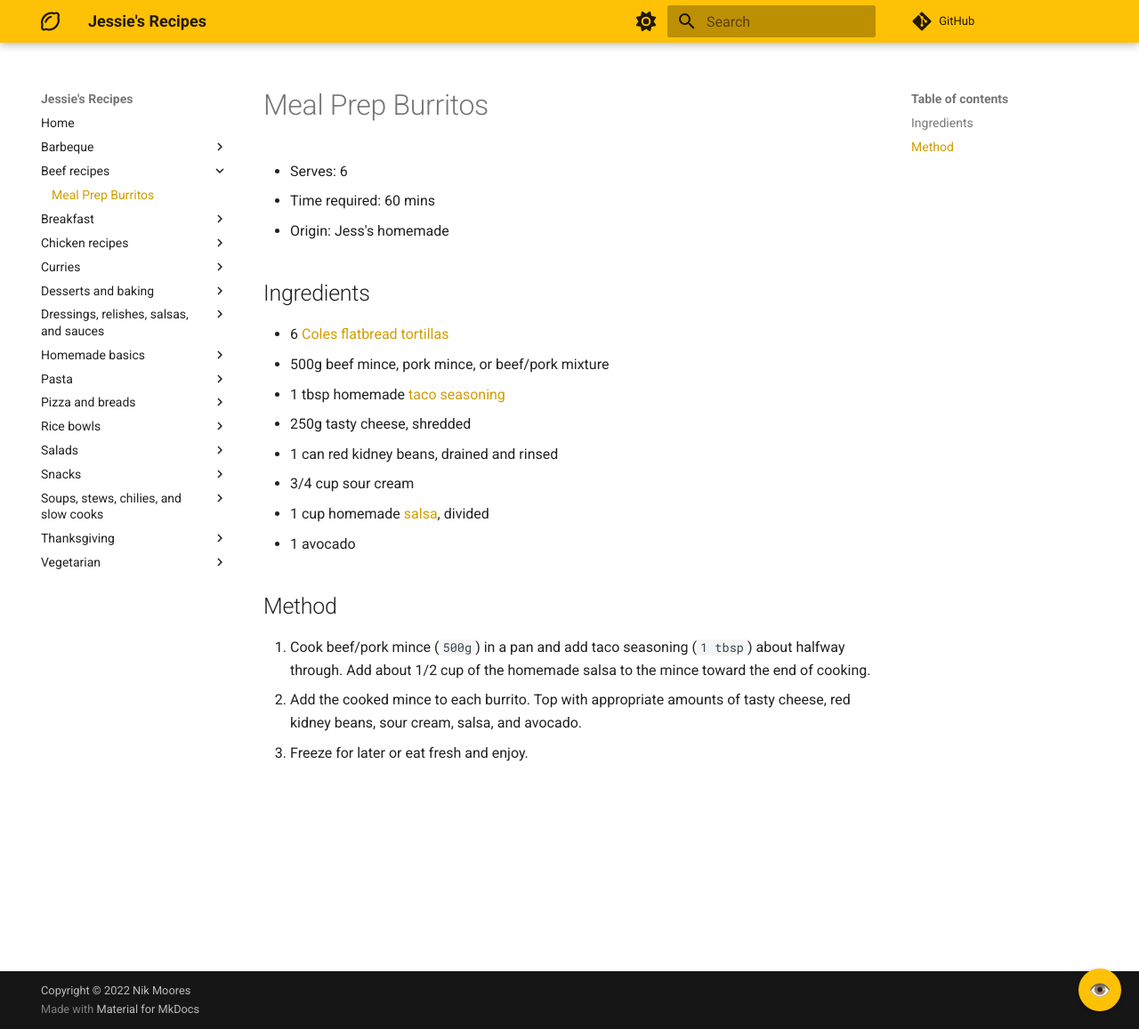
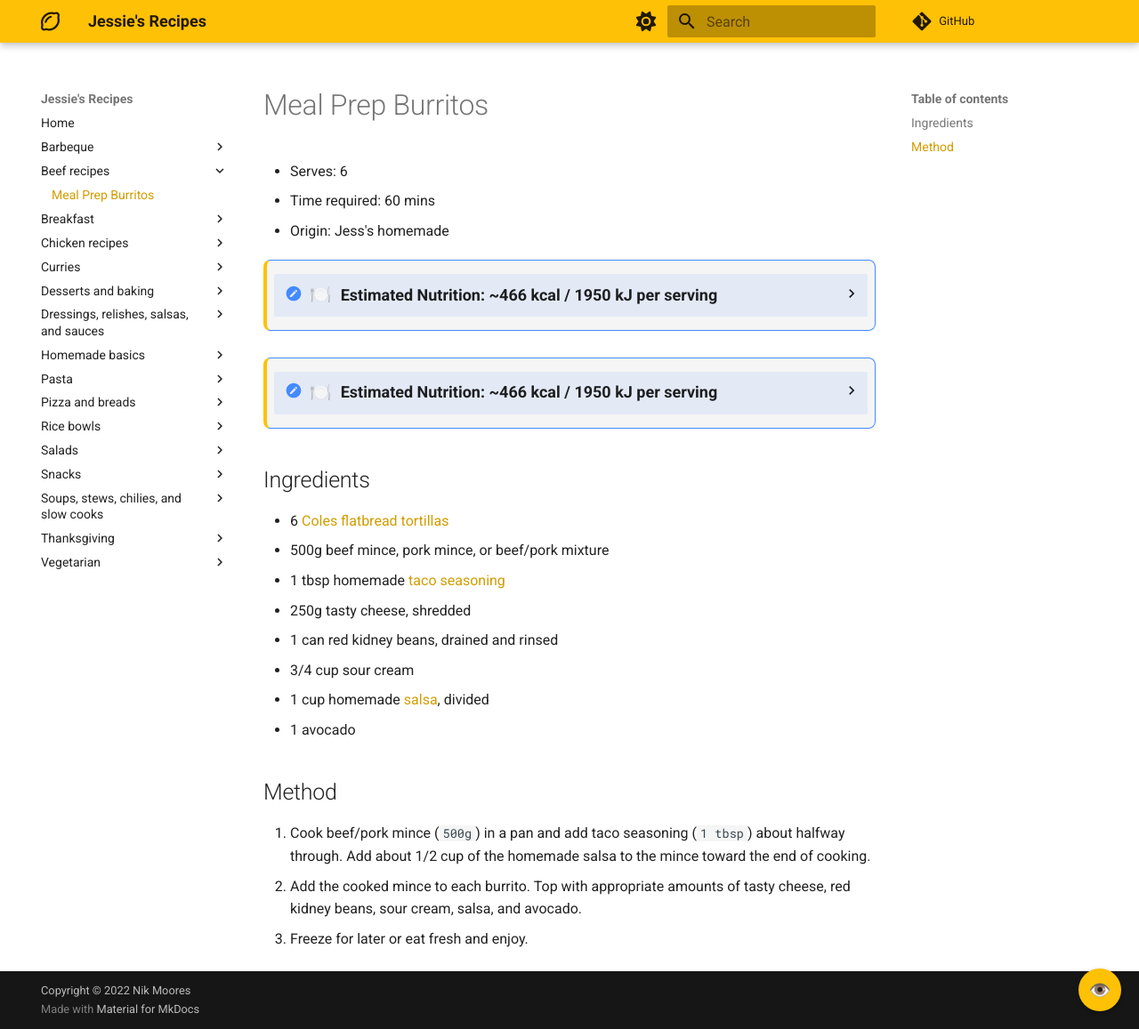
Before and after one commit to Adroz/recipe-database, an MkDocs documentation site: the page built from docs/beef-recipes/burritos.md, in a window 1280 px wide and 1157 px high. Shown: the whole window at 89% size. Built offline with MkDocs 1.6.1 and Material for MkDocs 9.7.7, drawn with Linux system fonts in a browser that asks for light colours; comment, search, counter and statistics services are not loaded; part of the change alters nothing that is shown.

Commit message:
Add calorie/kJ estimation feature for recipe pages
Agent-Logs-Url: https://github.com/Adroz/recipe-database/sessions/afd3c378-5982-484a-8200-9d1240fc2985

Co-authored-by: Adroz <335444+Adroz@users.noreply.github.com>

```diff
--- /dev/null
+++ b/docs/javascripts/calorie-estimator.js
@@ -0,0 +1,596 @@
+/**
+ * Calorie/kJ Estimator for Recipe Pages
+ *
+ * This script estimates nutritional information based on ingredients
+ * using a hardcoded calorie lookup table (no API required).
+ *
+ * Note: These are estimates only and may not be accurate for all recipes.
+ */
+
+// Calorie database: calories per standard unit (typically per 100g or per item)
+// Values are approximate and sourced from common nutrition databases
+const CALORIE_DATABASE = {
+  // ===== PROTEINS =====
+  // Chicken
+  'chicken thigh': { calories: 209, per: '100g', keywords: ['chicken thigh', 'chicken thighs'] },
+  'chicken breast': { calories: 165, per: '100g', keywords: ['chicken breast', 'chicken breasts'] },
+  'chicken': { calories: 190, per: '100g', keywords: ['chicken'] },
+
+  // Beef
+  'beef': { calories: 250, per: '100g', keywords: ['beef', 'steak', 'ground beef', 'mince'] },
+  'beef mince': { calories: 250, per: '100g', keywords: ['beef mince', 'ground beef'] },
+
+  // Pork
+  'pork': { calories: 242, per: '100g', keywords: ['pork'] },
+  'bacon': { calories: 541, per: '100g', keywords: ['bacon'] },
+  'sausage': { calories: 301, per: '100g', keywords: ['sausage', 'sausages'] },
+  'ribs': { calories: 277, per: '100g', keywords: ['ribs', 'pork ribs'] },
+
+  // Lamb
+  'lamb': { calories: 294, per: '100g', keywords: ['lamb'] },
+
+  // Seafood
+  'shrimp': { calories: 99, per: '100g', keywords: ['shrimp', 'prawns', 'prawn'] },
+  'tuna': { calories: 130, per: '100g', keywords: ['tuna'] },
+  'salmon': { calories: 208, per: '100g', keywords: ['salmon'] },
+  'fish': { calories: 150, per: '100g', keywords: ['fish', 'cod', 'tilapia', 'white fish'] },
+
+  // Eggs
+  'egg': { calories: 78, per: 'item', keywords: ['egg', 'eggs'] },
+
+  // ===== DAIRY =====
+  'milk': { calories: 42, per: '100ml', keywords: ['milk'] },
+  'cream': { calories: 292, per: '100ml', keywords: ['cream', 'heavy cream', 'thickened cream', 'whipping cream'] },
+  'butter': { calories: 717, per: '100g', keywords: ['butter'] },
+  'cheese': { calories: 402, per: '100g', keywords: ['cheese'] },
+  'cheddar': { calories: 403, per: '100g', keywords: ['cheddar'] },
+  'mozzarella': { calories: 280, per: '100g', keywords: ['mozzarella'] },
+  'parmesan': { calories: 431, per: '100g', keywords: ['parmesan', 'parmigiano'] },
+  'cream cheese': { calories: 342, per: '100g', keywords: ['cream cheese'] },
+  'paneer': { calories: 265, per: '100g', keywords: ['paneer'] },
+  'yoghurt': { calories: 59, per: '100g', keywords: ['yoghurt', 'yogurt'] },
+  'sour cream': { calories: 193, per: '100g', keywords: ['sour cream'] },
+  'coconut milk': { calories: 230, per: '100ml', keywords: ['coconut milk'] },
+  'coconut cream': { calories: 330, per: '100ml', keywords: ['coconut cream'] },
+
+  // ===== GRAINS & CARBS =====
+  'pasta': { calories: 131, per: '100g', keywords: ['pasta', 'spaghetti', 'penne', 'macaroni', 'cavatappi', 'noodles'] },
+  'rice': { calories: 130, per: '100g', keywords: ['rice'] },
+  'bread': { calories: 265, per: '100g', keywords: ['bread'] },
+  'flour': { calories: 364, per: '100g', keywords: ['flour', 'all-purpose flour', 'plain flour', 'self-raising flour'] },
+  'oats': { calories: 389, per: '100g', keywords: ['oats', 'oatmeal', 'rolled oats'] },
+  'breadcrumbs': { calories: 395, per: '100g', keywords: ['breadcrumbs', 'panko'] },
+  'tortilla': { calories: 312, per: '100g', keywords: ['tortilla', 'tortillas', 'wrap', 'wraps'] },
+
+  // ===== LEGUMES =====
+  'lentils': { calories: 116, per: '100g', keywords: ['lentils', 'lentil', 'red lentils', 'red lentil'] },
+  'chickpeas': { calories: 164, per: '100g', keywords: ['chickpeas', 'chickpea', 'garbanzo'] },
+  'black beans': { calories: 132, per: '100g', keywords: ['black beans'] },
+  'beans': { calories: 127, per: '100g', keywords: ['beans', 'kidney beans', 'white beans', 'cannellini'] },
+
+  // ===== VEGETABLES =====
+  'onion': { calories: 40, per: '100g', keywords: ['onion', 'onions', 'brown onion', 'red onion', 'white onion'] },
+  'garlic': { calories: 5, per: 'clove', keywords: ['garlic', 'garlic clove', 'garlic cloves'] },
+  'tomato': { calories: 18, per: '100g', keywords: ['tomato', 'tomatoes', 'cherry tomato', 'cherry tomatoes'] },
+  'tomato passata': { calories: 24, per: '100ml', keywords: ['passata', 'tomato passata'] },
+  'sun-dried tomatoes': { calories: 258, per: '100g', keywords: ['sun-dried tomato', 'sun-dried tomatoes', 'sundried'] },
+  'canned tomatoes': { calories: 20, per: '100g', keywords: ['canned tomatoes', 'chopped tomatoes', 'diced tomatoes', 'tinned tomatoes'] },
+  'potato': { calories: 77, per: '100g', keywords: ['potato', 'potatoes'] },
+  'sweet potato': { calories: 86, per: '100g', keywords: ['sweet potato', 'sweet potatoes'] },
+  'carrot': { calories: 41, per: '100g', keywords: ['carrot', 'carrots'] },
+  'celery': { calories: 14, per: '100g', keywords: ['celery'] },
+  'bell pepper': { calories: 31, per: '100g', keywords: ['bell pepper', 'capsicum', 'peppers'] },
+  'spinach': { calories: 23, per: '100g', keywords: ['spinach'] },
+  'chard': { calories: 19, per: '100g', keywords: ['chard', 'swiss chard', 'silverbeet'] },
+  'kale': { calories: 49, per: '100g', keywords: ['kale'] },
+  'lettuce': { calories: 15, per: '100g', keywords: ['lettuce', 'romaine'] },
+  'cabbage': { calories: 25, per: '100g', keywords: ['cabbage'] },
+  'broccoli': { calories: 34, per: '100g', keywords: ['broccoli'] },
+  'cauliflower': { calories: 25, per: '100g', keywords: ['cauliflower'] },
+  'eggplant': { calories: 25, per: '100g', keywords: ['eggplant', 'aubergine'] },
+  'zucchini': { calories: 17, per: '100g', keywords: ['zucchini', 'courgette'] },
+  'mushroom': { calories: 22, per: '100g', keywords: ['mushroom', 'mushrooms'] },
+  'ginger': { calories: 8, per: '10g', keywords: ['ginger'] },
+  'pumpkin': { calories: 26, per: '100g', keywords: ['pumpkin', 'squash', 'butternut'] },
+
+  // ===== FRUITS =====
+  'banana': { calories: 89, per: '100g', keywords: ['banana', 'bananas'] },
+  'apple': { calories: 52, per: '100g', keywords: ['apple', 'apples'] },
+  'lemon': { calories: 29, per: '100g', keywords: ['lemon', 'lemons', 'lemon juice'] },
+  'lime': { calories: 30, per: '100g', keywords: ['lime', 'limes', 'lime juice'] },
+  'orange': { calories: 47, per: '100g', keywords: ['orange', 'oranges', 'orange juice'] },
+  'berries': { calories: 57, per: '100g', keywords: ['berries', 'strawberries', 'blueberries', 'raspberries'] },
+  'dates': { calories: 282, per: '100g', keywords: ['dates', 'date'] },
+
+  // ===== FATS & OILS =====
+  'olive oil': { calories: 884, per: '100ml', keywords: ['olive oil'] },
+  'vegetable oil': { calories: 884, per: '100ml', keywords: ['vegetable oil', 'canola oil', 'oil'] },
+  'sesame oil': { calories: 884, per: '100ml', keywords: ['sesame oil'] },
+  'ghee': { calories: 900, per: '100g', keywords: ['ghee'] },
+
+  // ===== SWEETENERS =====
+  'sugar': { calories: 387, per: '100g', keywords: ['sugar', 'white sugar', 'caster sugar', 'granulated sugar'] },
+  'brown sugar': { calories: 380, per: '100g', keywords: ['brown sugar'] },
+  'honey': { calories: 304, per: '100g', keywords: ['honey'] },
+  'maple syrup': { calories: 260, per: '100ml', keywords: ['maple syrup'] },
+  'coconut sugar': { calories: 375, per: '100g', keywords: ['coconut sugar'] },
+
+  // ===== BAKING =====
+  'chocolate chips': { calories: 535, per: '100g', keywords: ['chocolate chips', 'chocolate chip'] },
+  'chocolate': { calories: 546, per: '100g', keywords: ['chocolate', 'cocoa'] },
+  'cocoa powder': { calories: 228, per: '100g', keywords: ['cocoa powder', 'cocoa'] },
+  'baking powder': { calories: 5, per: '5g', keywords: ['baking powder'] },
+  'baking soda': { calories: 0, per: '5g', keywords: ['baking soda', 'bicarbonate'] },
+  'vanilla': { calories: 12, per: '5ml', keywords: ['vanilla', 'vanilla extract', 'vanilla essence'] },
+  'yeast': { calories: 10, per: '7g', keywords: ['yeast', 'active dry yeast', 'instant yeast'] },
+
+  // ===== NUTS & SEEDS =====
+  'peanut butter': { calories: 588, per: '100g', keywords: ['peanut butter'] },
+  'almonds': { calories: 579, per: '100g', keywords: ['almonds', 'almond'] },
+  'peanuts': { calories: 567, per: '100g', keywords: ['peanuts', 'peanut'] },
+  'walnuts': { calories: 654, per: '100g', keywords: ['walnuts', 'walnut'] },
+  'cashews': { calories: 553, per: '100g', keywords: ['cashews', 'cashew'] },
+  'pistachios': { calories: 562, per: '100g', keywords: ['pistachios', 'pistachio'] },
+  'sesame seeds': { calories: 573, per: '100g', keywords: ['sesame seeds', 'sesame'] },
+
+  // ===== CONDIMENTS & SAUCES =====
+  'soy sauce': { calories: 53, per: '100ml', keywords: ['soy sauce', 'soya sauce'] },
+  'fish sauce': { calories: 35, per: '100ml', keywords: ['fish sauce'] },
+  'mirin': { calories: 240, per: '100ml', keywords: ['mirin'] },
+  'sake': { calories: 134, per: '100ml', keywords: ['sake'] },
+  'vinegar': { calories: 21, per: '100ml', keywords: ['vinegar', 'rice vinegar', 'white wine vinegar', 'balsamic'] },
+  'mayonnaise': { calories: 680, per: '100g', keywords: ['mayonnaise', 'mayo'] },
+  'mustard': { calories: 66, per: '100g', keywords: ['mustard', 'dijon'] },
+  'ketchup': { calories: 112, per: '100g', keywords: ['ketchup', 'tomato sauce'] },
+  'hummus': { calories: 166, per: '100g', keywords: ['hummus'] },
+
+  // ===== BROTHS & STOCKS =====
+  'broth': { calories: 7, per: '100ml', keywords: ['broth', 'stock', 'vegetable broth', 'chicken broth', 'beef broth', 'stock powder'] },
+
+  // ===== SPICES (negligible calories) =====
+  'spices': { calories: 5, per: '5g', keywords: ['turmeric', 'cumin', 'paprika', 'garam masala', 'cinnamon', 'cardamom', 'thyme', 'oregano', 'basil', 'rosemary', 'pepper', 'chili', 'curry powder'] },
+};
+
+// Unit conversions to a standard measurement
+const UNIT_CONVERSIONS = {
+  // Volume to ml
+  'cup': 240,
+  'cups': 240,
+  'tbsp': 15,
+  'tablespoon': 15,
+  'tablespoons': 15,
+  'tsp': 5,
+  'teaspoon': 5,
+  'teaspoons': 5,
+  'ml': 1,
+  'l': 1000,
+  'litre': 1000,
+  'liter': 1000,
+
+  // Weight to g
+  'g': 1,
+  'gram': 1,
+  'grams': 1,
+  'kg': 1000,
+  'kilogram': 1000,
+  'oz': 28.35,
+  'oz.': 28.35,
+  'ounce': 28.35,
+  'ounces': 28.35,
+  'lb': 453.6,
+  'lbs': 453.6,
+  'pound': 453.6,
+  'pounds': 453.6,
+
+  // Count items
+  'item': 1,
+  'items': 1,
+  'piece': 1,
+  'pieces': 1,
+  'clove': 1,
+  'cloves': 1,
+  'inch': 10, // approximate grams for ginger
+};
+
+/**
+ * Parse a quantity string like "1 1/2", "1/2", "2", "3-4"
+ */
+function parseQuantity(str) {
+  if (!str) return 1;
+
+  str = str.trim();
+
+  // Handle ranges like "3-4" - take the average
+  if (str.includes('-')) {
+    const parts = str.split('-');
+    const low = parseQuantity(parts[0]);
+    const high = parseQuantity(parts[1]);
+    return (low + high) / 2;
+  }
+
+  // Handle mixed fractions like "1 1/2"
+  const mixedMatch = str.match(/(\d+)\s+(\d+)\/(\d+)/);
+  if (mixedMatch) {
+    return parseInt(mixedMatch[1]) + parseInt(mixedMatch[2]) / parseInt(mixedMatch[3]);
+  }
+
+  // Handle simple fractions like "1/2"
+  const fractionMatch = str.match(/(\d+)\/(\d+)/);
+  if (fractionMatch) {
+    return parseInt(fractionMatch[1]) / parseInt(fractionMatch[2]);
+  }
+
+  // Handle decimals and integers
+  const num = parseFloat(str);
+  return isNaN(num) ? 1 : num;
+}
+
+/**
+ * Parse an ingredient line and extract quantity, unit, and ingredient name
+ */
+function parseIngredient(line) {
+  // Clean up the line
+  line = line.toLowerCase().trim();
+
+  // Remove leading bullet points or dashes
+  line = line.replace(/^[\*\-•]\s*/, '');
+
+  // Skip "to serve", "to taste", "for cooking" lines
+  if (line.includes('to serve') || line.includes('to taste') || line.includes('for cooking') || line.includes('optional')) {
+    return null;
+  }
+
+  // Try to match: quantity unit ingredient
+  // Pattern: optional quantity, optional unit, then the rest is ingredient
+  const patterns = [
+    // "500g pasta" or "500 g pasta"
+    /^([\d\s\/\-\.]+)\s*(g|gram|grams|kg|kilogram|oz|oz\.|ounce|ounces|lb|lbs|pound|pounds|ml|l|litre|liter|cup|cups|tbsp|tablespoon|tablespoons|tsp|teaspoon|teaspoons)\s+(.+)/i,
+    // "2 eggs" or "4 garlic cloves"
+    /^([\d\s\/\-\.]+)\s+(.+)/i,
+    // Just ingredient name
+    /^(.+)$/i,
+  ];
+
+  let quantity = 1;
+  let unit = null;
+  let ingredientName = line;
+
+  for (const pattern of patterns) {
+    const match = line.match(pattern);
+    if (match) {
+      if (match.length === 4) {
+        // quantity unit ingredient
+        quantity = parseQuantity(match[1]);
+        unit = match[2].toLowerCase();
+        ingredientName = match[3];
+      } else if (match.length === 3) {
+        // quantity ingredient
+        quantity = parseQuantity(match[1]);
+        ingredientName = match[2];
+
+        // Check if first word of ingredient is actually a unit
+        const words = ingredientName.split(/\s+/);
+        if (words.length > 1 && UNIT_CONVERSIONS[words[0].toLowerCase()]) {
+          unit = words[0].toLowerCase();
+          ingredientName = words.slice(1).join(' ');
+        }
+      }
+      break;
+    }
+  }
+
+  // Clean ingredient name - remove parenthetical notes and commas
+  ingredientName = ingredientName
+    .replace(/\([^)]*\)/g, '')  // Remove parenthetical
+    .replace(/,.*$/, '')        // Remove everything after comma
+    .replace(/\s+/g, ' ')       // Normalize spaces
+    .trim();
+
+  return { quantity, unit, ingredientName };
+}
+
+/**
+ * Find the best matching food item from our database
+ */
+function findFoodMatch(ingredientName) {
+  const lowerName = ingredientName.toLowerCase();
+
+  // First, try exact keyword matches (more specific items first)
+  for (const [key, data] of Object.entries(CALORIE_DATABASE)) {
+    if (data.keywords.some(keyword => lowerName.includes(keyword))) {
+      return { key, ...data };
+    }
+  }
+
+  return null;
+}
+
+/**
+ * Calculate calories for an ingredient
+ */
+function calculateIngredientCalories(parsed) {
+  if (!parsed) return { calories: 0, matched: false, ingredient: 'unknown' };
+
+  const { quantity, unit, ingredientName } = parsed;
+  const foodMatch = findFoodMatch(ingredientName);
+
+  if (!foodMatch) {
+    return { calories: 0, matched: false, ingredient: ingredientName };
+  }
+
+  const { calories, per, key } = foodMatch;
+
+  // Determine the amount in standard units (g or ml or items)
+  let standardAmount = quantity;
+
+  if (unit && UNIT_CONVERSIONS[unit]) {
+    standardAmount = quantity * UNIT_CONVERSIONS[unit];
+  }
+
+  // Calculate calories based on the "per" unit
+  let totalCalories;
+
+  if (per === '100g' || per === '100ml') {
+    totalCalories = (standardAmount / 100) * calories;
+  } else if (per === 'item' || per === 'clove') {
+    totalCalories = standardAmount * calories;
+  } else {
+    // Handle special per values like '5g', '10g', '5ml'
+    const perMatch = per.match(/(\d+)(g|ml)/);
+    if (perMatch) {
+      const perAmount = parseInt(perMatch[1]);
+      totalCalories = (standardAmount / perAmount) * calories;
+    } else {
+      totalCalories = standardAmount * calories;
+    }
+  }
+
+  return {
+    calories: Math.round(totalCalories),
+    matched: true,
+    ingredient: ingredientName,
+    matchedTo: key
+  };
+}
+
+/**
+ * Extract servings from the page
+ */
+function getServings() {
+  const content = document.querySelector('.md-content');
+  if (!content) return null;
+
+  const text = content.textContent;
+
+  // Look for "Serves: X" pattern
+  const servesMatch = text.match(/serves?:\s*([\d\-]+)/i);
+  if (servesMatch) {
+    return parseQuantity(servesMatch[1]);
+  }
+
+  return null;
+}
+
+/**
+ * Extract ingredients from the page
+ */
+function getIngredients() {
+  const content = document.querySelector('.md-content');
+  if (!content) return [];
+
+  // Find the Ingredients section
+  const headings = content.querySelectorAll('h2');
+  let ingredientsSection = null;
+
+  for (const h of headings) {
+    if (h.textContent.toLowerCase().includes('ingredient')) {
+      ingredientsSection = h;
+      break;
+    }
+  }
+
+  if (!ingredientsSection) return [];
+
+  // Get the list after the ingredients heading
+  let nextElement = ingredientsSection.nextElementSibling;
+  while (nextElement && nextElement.tagName !== 'UL' && nextElement.tagName !== 'H2') {
+    nextElement = nextElement.nextElementSibling;
+  }
+
+  if (!nextElement || nextElement.tagName !== 'UL') return [];
+
+  const listItems = nextElement.querySelectorAll('li');
+  return Array.from(listItems).map(li => li.textContent);
+}
+
+/**
+ * Check if current page is a recipe page (not index)
+ */
+function isRecipePage() {
+  // Check if we're on index page
+  const path = window.location.pathname;
+  if (path === '/' || path.endsWith('/index.html') || path.endsWith('/')) {
+    // Check if it's a category index (not the home index)
+    const content = document.querySelector('.md-content');
+    if (content) {
+      const h1 = content.querySelector('h1');
+      if (h1 && h1.textContent.toLowerCase() === 'home') {
+        return false;
+      }
+    }
+    // Could still be a recipe at a root category
+  }
+
+  // Check for recipe structure: must have Serves and Ingredients
+  const content = document.querySelector('.md-content');
+  if (!content) return false;
+
+  const hasServes = /serves?:/i.test(content.textContent);
+  const hasIngredients = content.querySelector('h2') &&
+    Array.from(content.querySelectorAll('h2')).some(h =>
+      h.textContent.toLowerCase().includes('ingredient'));
+
+  return hasServes && hasIngredients;
+}
+
+/**
+ * Create the collapsible nutrition info element
+ */
+function createNutritionElement(totalCalories, caloriesPerServing, servings, ingredientResults) {
+  // Convert to kJ
+  const totalKJ = Math.round(totalCalories * 4.184);
+  const kjPerServing = Math.round(caloriesPerServing * 4.184);
+
+  // Count matched vs unmatched ingredients
+  const matched = ingredientResults.filter(r => r.matched).length;
+  const total = ingredientResults.length;
+  const confidence = total > 0 ? Math.round((matched / total) * 100) : 0;
+
+  const container = document.createElement('details');
+  container.className = 'nutrition-estimate';
+  container.style.cssText = `
+    margin: 1rem 0 1.5rem 0;
+    padding: 0.75rem 1rem;
+    background: var(--md-code-bg-color, #f5f5f5);
+    border-radius: 8px;
+    border-left: 4px solid var(--md-primary-fg-color, #ffa000);
+    font-size: 0.9rem;
+  `;
+
+  const summary = document.createElement('summary');
+  summary.style.cssText = `
+    cursor: pointer;
+    font-weight: 600;
+    display: flex;
+    align-items: center;
+    gap: 0.5rem;
+    user-select: none;
+  `;
+  summary.innerHTML = `
+    <span style="font-size: 1.1em;">🍽️</span>
+    <span>Estimated Nutrition: ~${caloriesPerServing} kcal / ${kjPerServing} kJ per serving</span>
+  `;
+
+  const details = document.createElement('div');
+  details.style.cssText = `
+    margin-top: 0.75rem;
+    padding-top: 0.75rem;
+    border-top: 1px solid var(--md-default-fg-color--lighter, #ddd);
+  `;
+
+  // Main nutrition info
+  let detailsHTML = `
+    <div style="display: grid; grid-template-columns: repeat(auto-fit, minmax(150px, 1fr)); gap: 0.5rem; margin-bottom: 0.75rem;">
+      <div><strong>Per serving:</strong> ~${caloriesPerServing} kcal (${kjPerServing} kJ)</div>
+      <div><strong>Total recipe:</strong> ~${totalCalories} kcal (${totalKJ} kJ)</div>
+      <div><strong>Servings:</strong> ${servings}</div>
+    </div>
+  `;
+
+  // Show unmatched ingredients if any
+  const unmatched = ingredientResults.filter(r => !r.matched);
+  if (unmatched.length > 0) {
+    detailsHTML += `
+      <div style="margin-top: 0.5rem; padding: 0.5rem; background: var(--md-admonition-bg-color, rgba(255,193,7,0.1)); border-radius: 4px; font-size: 0.85em;">
+        <strong>⚠️ Not estimated (${unmatched.length} ingredient${unmatched.length > 1 ? 's' : ''}):</strong>
+        <span style="color: var(--md-default-fg-color--light, #666);">
+          ${unmatched.map(u => u.ingredient).join(', ')}
+        </span>
+      </div>
+    `;
+  }
+
+  // Disclaimer
+  detailsHTML += `
+    <p style="margin: 0.75rem 0 0 0; font-size: 0.8em; color: var(--md-default-fg-color--light, #666); font-style: italic;">
+      ℹ️ These are rough estimates only (${confidence}% of ingredients matched).
+      Actual values may vary based on specific brands, preparation methods, and portion sizes.
+    </p>
+  `;
+
+  details.innerHTML = detailsHTML;
+
+  container.appendChild(summary);
+  container.appendChild(details);
+
+  return container;
+}
+
+/**
+ * Insert the nutrition element after the recipe meta info
+ */
+function insertNutritionElement(element) {
+  const content = document.querySelector('.md-content article');
+  if (!content) return false;
+
+  // Find the first h2 (usually "Ingredients")
+  const firstH2 = content.querySelector('h2');
+  if (firstH2) {
+    firstH2.parentNode.insertBefore(element, firstH2);
+    return true;
+  }
+
+  return false;
+}
+
+/**
+ * Main function to calculate and display nutrition info
+ */
+function calculateAndDisplayNutrition() {
+  // Only run on recipe pages
+  if (!isRecipePage()) {
+    return;
+  }
+
+  const servings = getServings();
+  if (!servings) return;
+
+  const ingredients = getIngredients();
+  if (ingredients.length === 0) return;
+
+  // Parse and calculate calories for each ingredient
+  const results = ingredients.map(ing => {
+    const parsed = parseIngredient(ing);
+    return calculateIngredientCalories(parsed);
+  });
+
+  // Sum up total calories
+  const totalCalories = results.reduce((sum, r) => sum + r.calories, 0);
+  const caloriesPerServing = Math.round(totalCalories / servings);
+
+  // Only show if we have some valid data
+  const matchedCount = results.filter(r => r.matched).length;
+  if (matchedCount === 0) return;
+
+  // Create and insert the element
+  const nutritionElement = createNutritionElement(
+    totalCalories,
+    caloriesPerServing,
+    servings,
+    results
+  );
+
+  insertNutritionElement(nutritionElement);
+}
+
+// Initialize when DOM is ready
+document.addEventListener('DOMContentLoaded', calculateAndDisplayNutrition);
+
+// Also handle MkDocs instant loading (for SPA-like navigation)
+if (typeof document$ !== 'undefined') {
+  document$.subscribe(() => {
+    calculateAndDisplayNutrition();
+  });
+} else {
+  // Fallback: also run on location changes for MkDocs Material instant loading
+  let lastPath = window.location.pathname;
+  const observer = new MutationObserver(() => {
+    if (window.location.pathname !== lastPath) {
+      lastPath = window.location.pathname;
+      // Small delay to ensure content is loaded
+      setTimeout(calculateAndDisplayNutrition, 100);
+    }
+  });
+
+  observer.observe(document.body, { childList: true, subtree: true });
+}
--- a/mkdocs.yml
+++ b/mkdocs.yml
@@ -37,3 +37,4 @@ theme:
 
 extra_javascript:
   - javascripts/wake-lock.js
+  - javascripts/calorie-estimator.js
```
